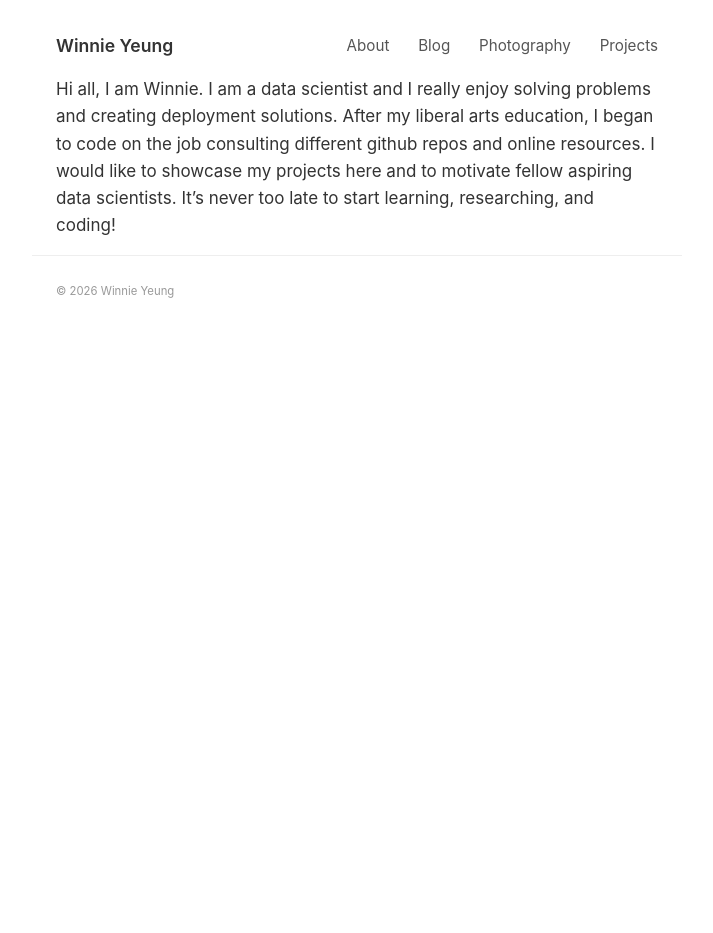
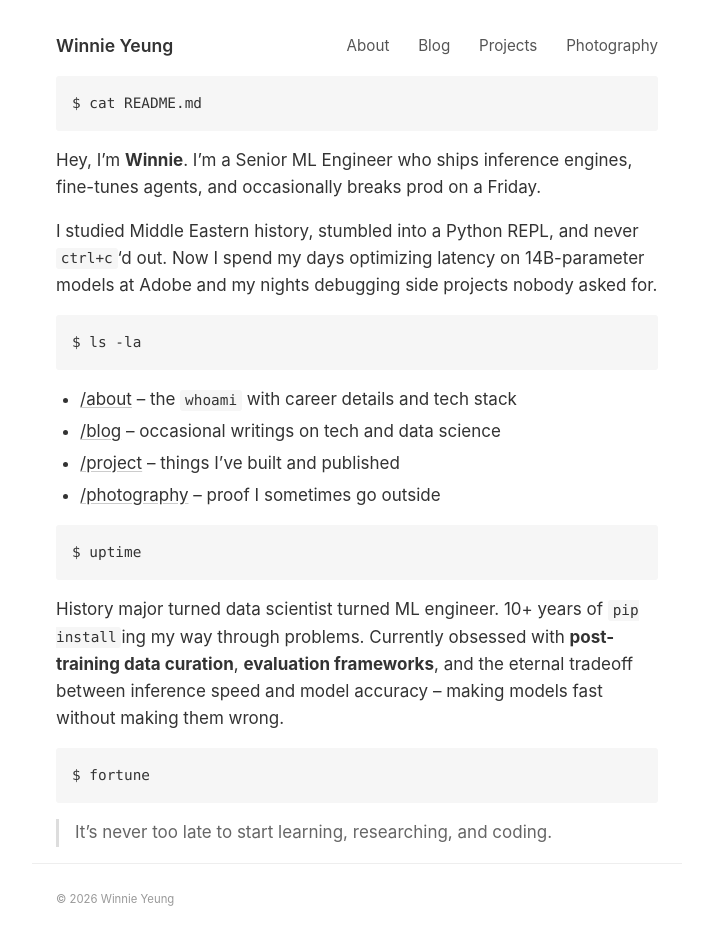
Before and after one commit to vionwinnie/vionwinnie.github.io, a Jekyll site: the page built from index.md, in a window 1280 px wide. Shown: the whole page, without its empty margins (283-996 px from the left). Built offline with Jekyll 4.4.1, drawn with Linux system fonts in a browser that asks for light colours; before the commit the page ends 900 px from its top, so only the background shows below that.

Commit message:
Update homepage, nav order, and add projects
Rewrite homepage with terminal-styled geeky intro. Reorder nav to
About, Blog, Projects, Photography. Add three GitHub project links:
Table Tennis Product Review, Japanese Vocab Anki MCP Server, and
SOD Evaluation Metrics.

Co-Authored-By: Claude Opus 4.6 <noreply@anthropic.com>

````diff
--- a/_config.yml
+++ b/_config.yml
@@ -99,8 +99,8 @@ error_mode: strict
 navigation_header:
   About: /about/
   Blog: /blog/
+  Projects: /project/
   Photography: /photography/
-  Projects: /project/
 
 
 contact:
--- a/index.md
+++ b/index.md
@@ -1,6 +1,33 @@
 ---
 layout: page
-title: Introduction
+title: ~/
 ---
 
-Hi all, I am Winnie. I am a data scientist and I really enjoy solving problems and creating deployment solutions. After my liberal arts education, I began to code on the job consulting different github repos and online resources. I would like to showcase my projects here and to motivate fellow aspiring data scientists. It's never too late to start learning, researching, and coding!
+```
+$ cat README.md
+```
+
+Hey, I'm **Winnie**. I'm a Senior ML Engineer who ships inference engines, fine-tunes agents, and occasionally breaks prod on a Friday.
+
+I studied Middle Eastern history, stumbled into a Python REPL, and never `ctrl+c`'d out. Now I spend my days optimizing latency on 14B-parameter models at Adobe and my nights debugging side projects nobody asked for.
+
+```
+$ ls -la
+```
+
+- [/about](/about/) -- the `whoami` with career details and tech stack
+- [/blog](/blog/) -- occasional writings on tech and data science
+- [/project](/project/) -- things I've built and published
+- [/photography](/photography/) -- proof I sometimes go outside
+
+```
+$ uptime
+```
+
+History major turned data scientist turned ML engineer. 10+ years of `pip install`ing my way through problems. Currently obsessed with **post-training data curation**, **evaluation frameworks**, and the eternal tradeoff between inference speed and model accuracy -- making models fast without making them wrong.
+
+```
+$ fortune
+```
+
+> It's never too late to start learning, researching, and coding.
--- a/project/index.html
+++ b/project/index.html
@@ -8,4 +8,7 @@ layout: default
   <li><strong>End-to-End Deep Learning for Opinion Mining</strong> — Co-authored NLP course with Manning Publication covering data warehousing, T5 fine-tuning, and deployment <code>2021</code></li>
   <li><strong>ROSATS Pilot Study</strong> — Standardizing robotic skills assessment. Presented at Society of Asian Academic Surgeons, Honolulu <code>2022</code></li>
   <li><strong>PyCon Hong Kong</strong> — Organizer & Speaker <code>2021-present</code></li>
+  <li><strong><a href="https://github.com/vionwinnie/tableTennis-product-review">Table Tennis Product Review</a></strong> — Comparative table tennis product review</li>
+  <li><strong><a href="https://github.com/vionwinnie/jap-vocab-anki-mcp-server">Japanese Vocab Anki MCP Server</a></strong> — MCP server for Japanese vocabulary Anki flashcard generation</li>
+  <li><strong><a href="https://github.com/vionwinnie/SOD_Evaluation_Metrics">SOD Evaluation Metrics</a></strong> — GPU-accelerated Python evaluation suite for salient object detection (S-measure, F-measure, MAE, E-measure, IOU, PR curves)</li>
 </ul>
````
